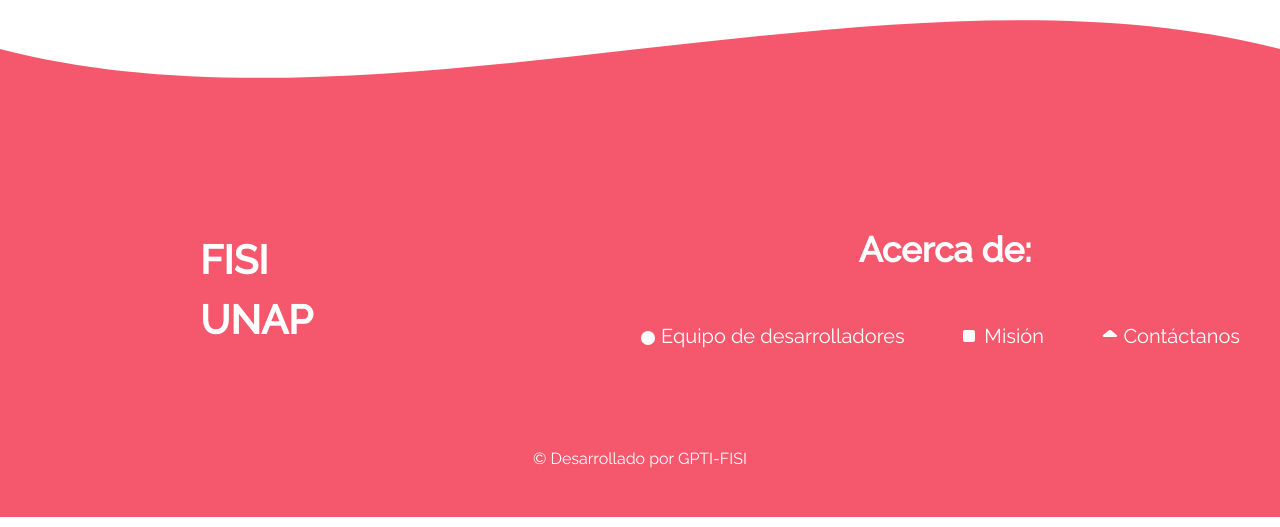
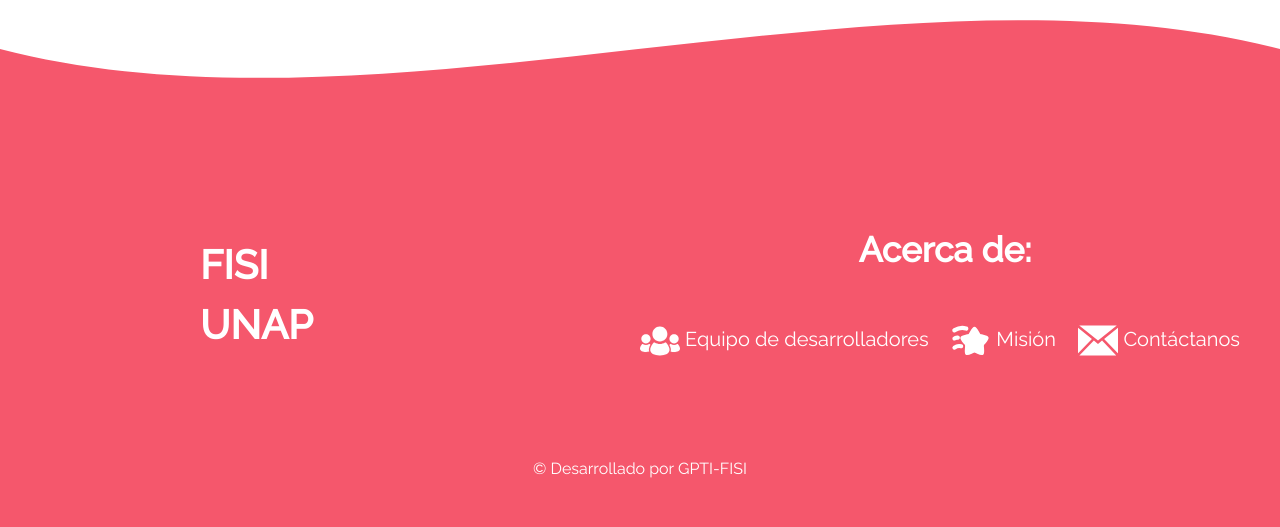
Before and after one commit to JAMMYRROJAS/gestion_project, a PHP site: page / in a window 1280 px wide. Shown: the part 1314-1841 px from the top of the page. Run offline with PHP 8.4, Linux system fonts and the light colour scheme; some libraries are stand-ins or nearby versions.

Commit message:
Add files via upload

```diff
--- a/layouts/footerIndex.php
+++ b/layouts/footerIndex.php
@@ -31,21 +31,15 @@
             <h2 class="titulo" style="font-weight: bold;">Acerca de:</h2>
             <ul class="integrantes" style="text-align: center;">
                 <li class="listaintegrantes">
-                    <svg xmlns="http://www.w3.org/2000/svg" width="16" height="16" fill="white" class="bi bi-circle" viewBox="0 0 16 16">
-                        <circle cx="8" cy="8" r="7"/>
-                    </svg>
+                <img src="assets/imagenes/team-3-svgrepo-com.svg" alt="equipo" width="40" height="40">
                     <a href="equipo.php">Equipo de desarrolladores</a>
                 </li>
                 <li class="listaintegrantes">
-                    <svg xmlns="http://www.w3.org/2000/svg" width="16" height="16" fill="white" class="bi bi-square" viewBox="0 0 16 16">
-                        <rect width="12" height="12" rx="2"/>
-                    </svg>
+                <img src="assets/imagenes/star-fall-minimalistic-2-svgrepo-com.svg" alt="estrella" width="40" height="40">
                     <a href="mision.php">Misión</a>
                 </li>
                 <li class="listaintegrantes">
-                    <svg xmlns="http://www.w3.org/2000/svg" width="16" height="16" fill="white" class="bi bi-triangle" viewBox="0 0 16 16">
-                        <path d="M7.36.086a1 1 0 0 1 1.28 0l6 5a1 1 0 0 1-.64 1.828H1.72a1 1 0 0 1-.64-1.828z"/>
-                    </svg>
+                <img src="assets/imagenes/mail-svgrepo-com.svg" alt="correo" width="40" height="40">
                     <a href="contactos.php">Contáctanos</a>
                 </li>
             </ul>
```
Also changed, not shown: imagenes/facebook-color-svgrepo-com.svg (added), imagenes/instagram-2-1-logo-svgrepo-com.svg (added), imagenes/mail-svgrepo-com.svg (added), imagenes/plant-svgrepo-com.svg (added), imagenes/profile-circle-svgrepo-com.svg (added), imagenes/star-fall-minimalistic-2-svgrepo-com.svg (added), imagenes/team-3-svgrepo-com.svg (added), imagenes/twitter-color-svgrepo-com.svg (added).
